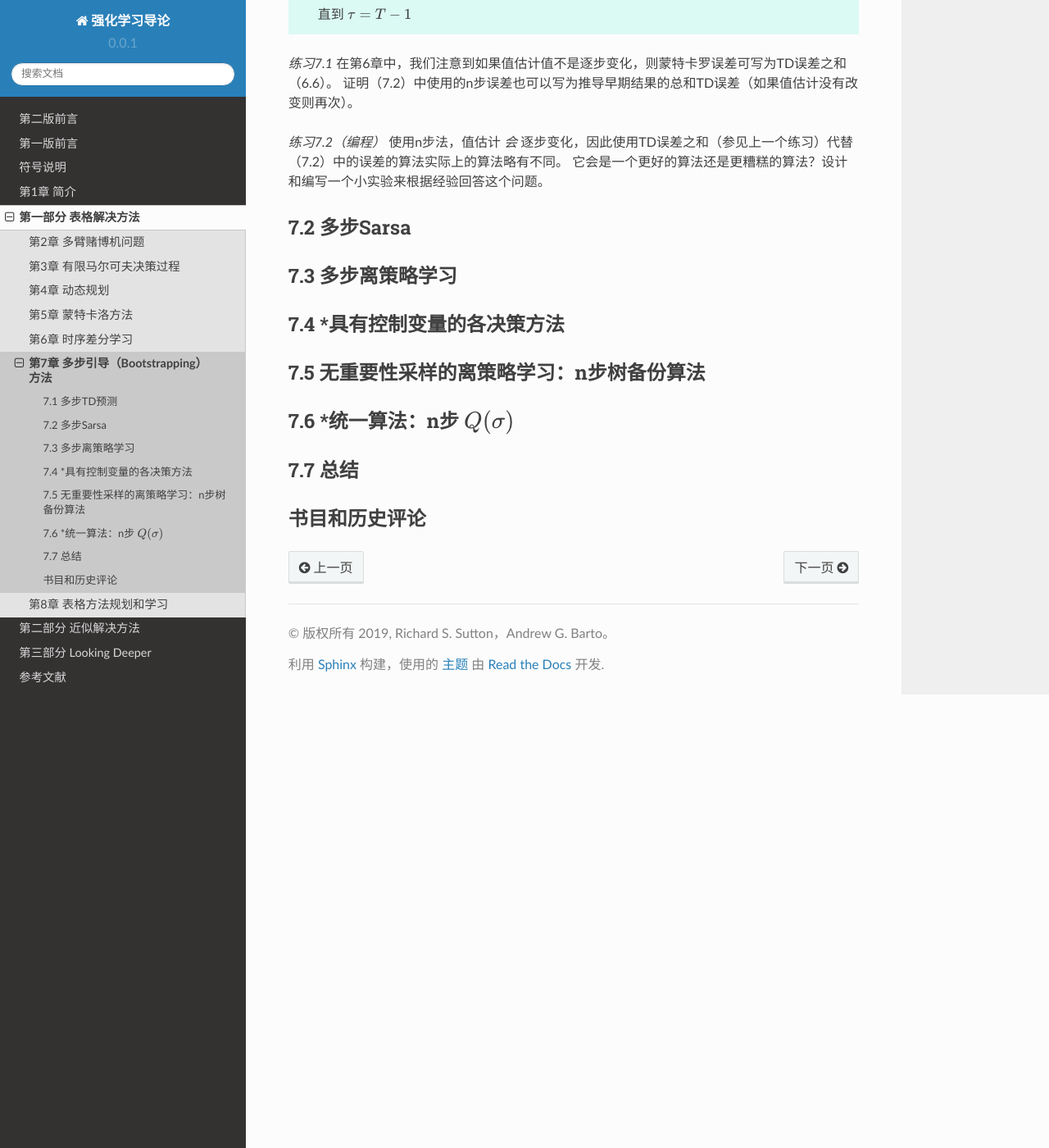
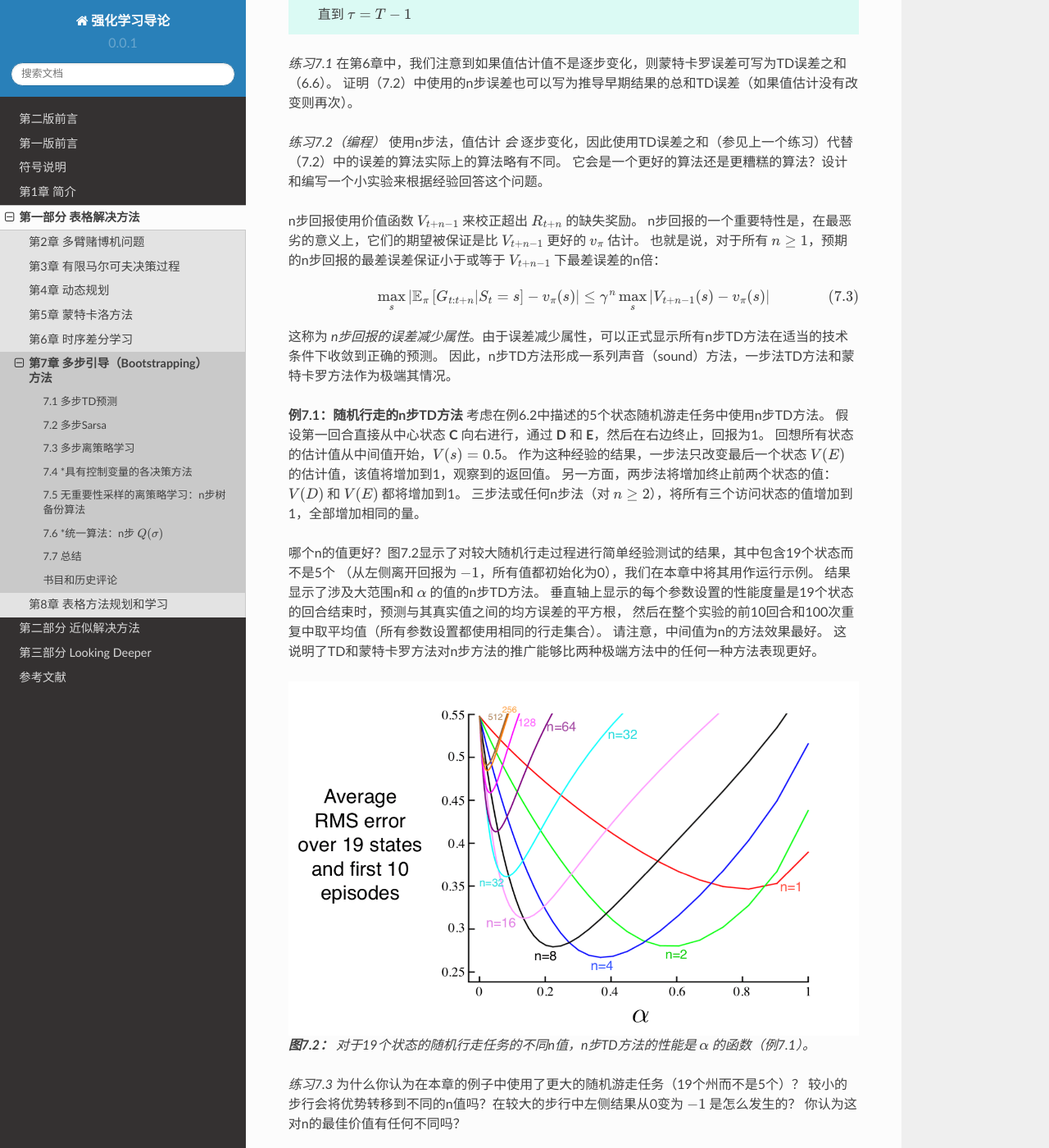
Before and after one commit to qiwihui/reinforcement-learning-an-introduction-chinese, a Sphinx documentation site: the page built from source/partI/chapter7/n_step_bootstrapping.rst, in a window 1280 px wide and 1400 px high, scrolled down 3077 px. Shown: the whole window at 82% size. Built offline with Sphinx 7.4.7 and the Read the Docs theme 2.0.0, drawn with Linux system fonts in a browser that asks for light colours.

Commit message:
dcos: 7.1 多步TD预测（二）

```diff
--- a/source/partI/chapter7/n_step_bootstrapping.rst
+++ b/source/partI/chapter7/n_step_bootstrapping.rst
@@ -126,6 +126,41 @@ n步方法的概念通常用作 *资格跟踪* （第12章）算法思想的介
 它会是一个更好的算法还是更糟糕的算法？设计和编写一个小实验来根据经验回答这个问题。
 
 
+n步回报使用价值函数 :math:`V_{t+n-1}` 来校正超出 :math:`R_{t+n}` 的缺失奖励。
+n步回报的一个重要特性是，在最恶劣的意义上，它们的期望被保证是比 :math:`V_{t+n-1}` 更好的 :math:`v_\pi` 估计。
+也就是说，对于所有 :math:`n \ge 1`，预期的n步回报的最差误差保证小于或等于 :math:`V_{t+n-1}` 下最差误差的n倍：
+
+.. math::
+
+    \max _{s}\left|\mathbb{E}_{\pi}\left[G_{t : t+n} | S_{t}=s\right]-v_{\pi}(s)\right| \leq \gamma^{n} \max _{s}\left|V_{t+n-1}(s)-v_{\pi}(s)\right|
+    \tag{7.3}
+
+这称为 *n步回报的误差减少属性*。由于误差减少属性，可以正式显示所有n步TD方法在适当的技术条件下收敛到正确的预测。
+因此，n步TD方法形成一系列声音（sound）方法，一步法TD方法和蒙特卡罗方法作为极端其情况。
+
+**例7.1：随机行走的n步TD方法** 考虑在例6.2中描述的5个状态随机游走任务中使用n步TD方法。
+假设第一回合直接从中心状态 **C** 向右进行，通过 **D** 和 **E**，然后在右边终止，回报为1。
+回想所有状态的估计值从中间值开始，:math:`V(s)=0.5`。
+作为这种经验的结果，一步法只改变最后一个状态 :math:`V(E)` 的估计值，该值将增加到1，观察到的返回值。
+另一方面，两步法将增加终止前两个状态的值： :math:`V(D)` 和 :math:`V(E)` 都将增加到1。
+三步法或任何n步法（对 :math:`n \ge 2`），将所有三个访问状态的值增加到1，全部增加相同的量。
+
+哪个n的值更好？图7.2显示了对较大随机行走过程进行简单经验测试的结果，其中包含19个状态而不是5个
+（从左侧离开回报为 :math:`-1`，所有值都初始化为0），我们在本章中将其用作运行示例。
+结果显示了涉及大范围n和 :math:`\alpha` 的值的n步TD方法。
+垂直轴上显示的每个参数设置的性能度量是19个状态的回合结束时，预测与其真实值之间的均方误差的平方根，
+然后在整个实验的前10回合和100次重复中取平均值（所有参数设置都使用相同的行走集合）。
+请注意，中间值为n的方法效果最好。
+这说明了TD和蒙特卡罗方法对n步方法的推广能够比两种极端方法中的任何一种方法表现更好。
+
+.. figure:: images/figure-7.2.png
+
+    **图7.2：** 对于19个状态的随机行走任务的不同n值，n步TD方法的性能是 :math:`\alpha` 的函数（例7.1）。
+
+*练习7.3* 为什么你认为在本章的例子中使用了更大的随机游走任务（19个州而不是5个）？
+较小的步行会将优势转移到不同的n值吗？在较大的步行中左侧结果从0变为 :math:`-1` 是怎么发生的？
+你认为这对n的最佳价值有任何不同吗？
+
 7.2 多步Sarsa
 ---------------
 
```
Also changed, not shown: source/partI/chapter7/images/figure-7.2.png (added).
